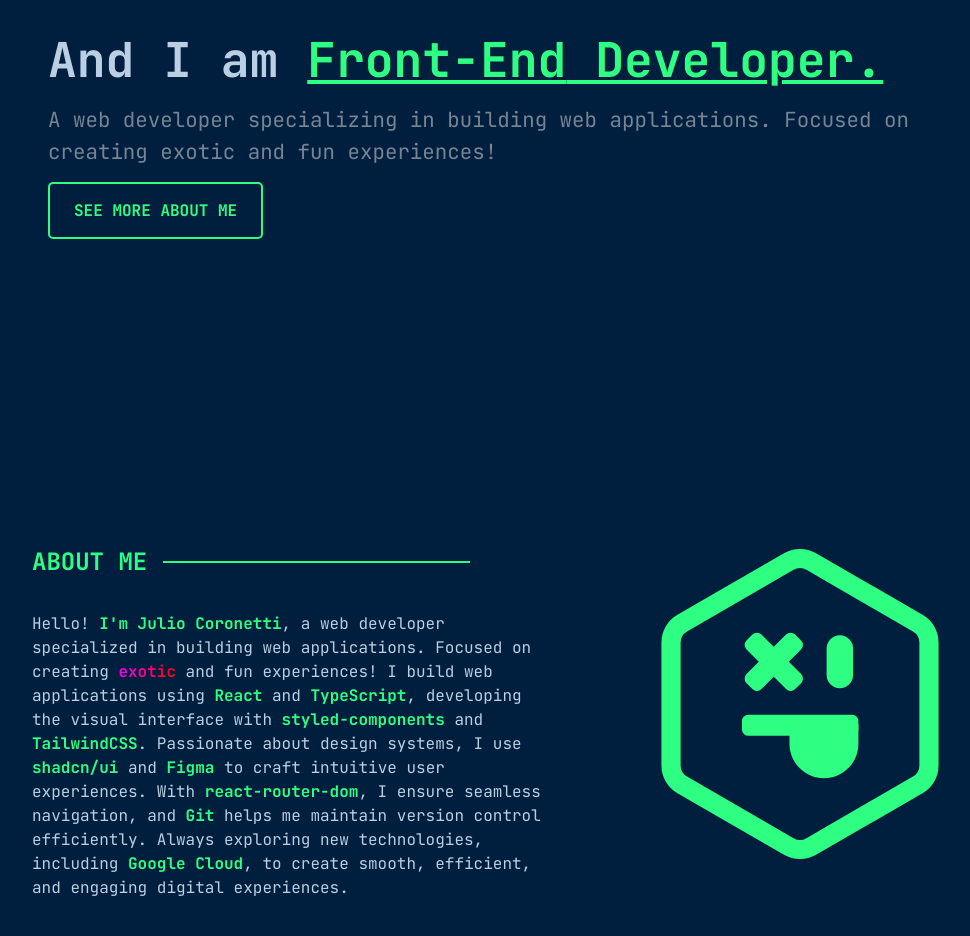
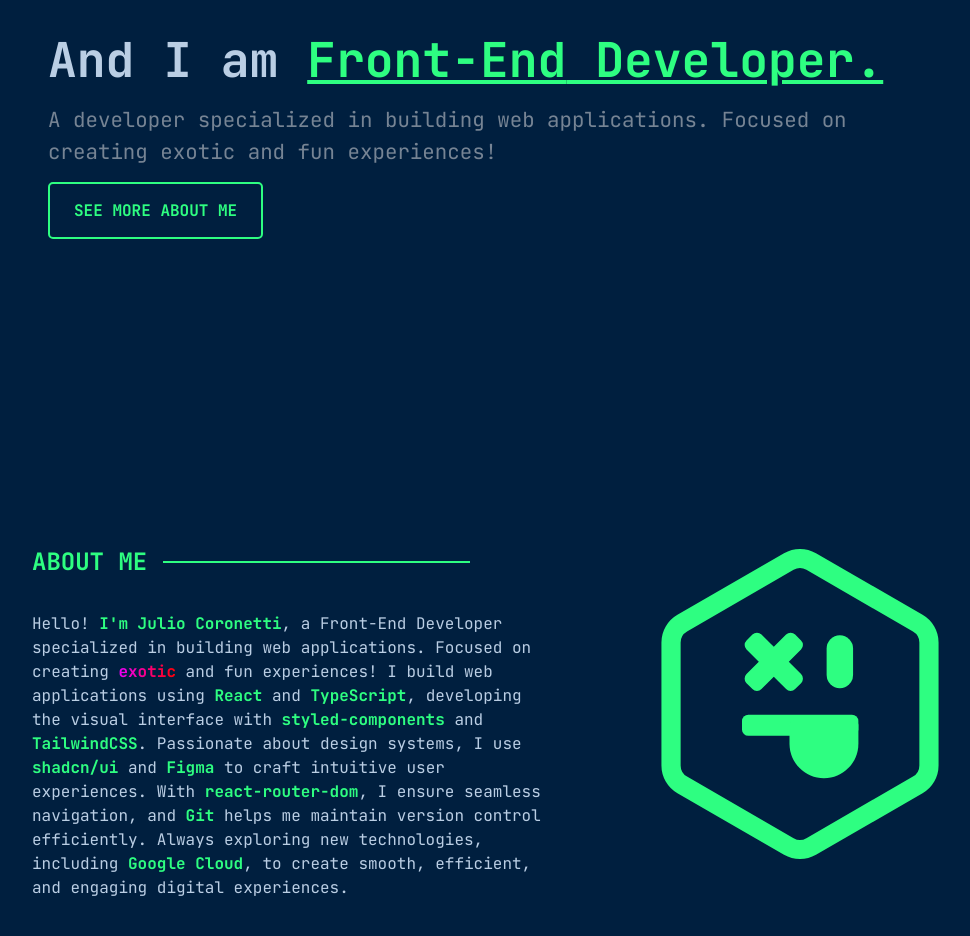
Before and after one commit to julioCoronetti/julioCoronetti.github.io, a React (Vite) app: page / in a window 1280 px wide. Shown: the part 336-1272 px from the top of the page, without its empty margins (144-1114 px from the left). Built offline with nearby package versions, Linux system fonts and the light colour scheme; the HTML template or start-up script is replaced by a standard one.

Commit message:
fix: update job titles in About and Header components for clarity

```diff
--- a/src/components/About/index.tsx
+++ b/src/components/About/index.tsx
@@ -7,9 +7,9 @@ interface AboutProps {
 }
 
 export const About = ({ stack }: AboutProps) => {
-    const textFrontEnd = "<p>Hello! <span>I'm Julio Coronetti</span>, a web developer specialized in building web applications. Focused on creating <span>exotic</span> and fun experiences! I build web applications using <span>React</span> and <span>TypeScript</span>, developing the visual interface with <span>styled-components</span> and <span>TailwindCSS</span>. Passionate about design systems, I use <span>shadcn/ui</span> and <span>Figma</span> to craft intuitive user experiences. With <span>react-router-dom</span>, I ensure seamless navigation, and <span>Git</span> helps me maintain version control efficiently. Always exploring new technologies, including <span>Google Cloud</span>, to create smooth, efficient, and engaging digital experiences.</p>";
+    const textFrontEnd = "<p>Hello! <span>I'm Julio Coronetti</span>, a Front-End Developer specialized in building web applications. Focused on creating <span>exotic</span> and fun experiences! I build web applications using <span>React</span> and <span>TypeScript</span>, developing the visual interface with <span>styled-components</span> and <span>TailwindCSS</span>. Passionate about design systems, I use <span>shadcn/ui</span> and <span>Figma</span> to craft intuitive user experiences. With <span>react-router-dom</span>, I ensure seamless navigation, and <span>Git</span> helps me maintain version control efficiently. Always exploring new technologies, including <span>Google Cloud</span>, to create smooth, efficient, and engaging digital experiences.</p>";
 
-    const textFullStack = "<p>Hello! I'm <span>Julio Coronetti</span>, a web developer specializing in building web applications. Focused on creating <span>exotic</span> and fun experiences! I build complete web applications using <span>React</span>, <span>Next.js</span>, <span>TypeScript</span>, <span>Java</span> and <span>Spring</span>, developing everything from the visual interface to the system logic. Always exploring new technologies to create smooth, efficient, and engaging digital experience.</p>";
+    const textFullStack = "<p>Hello! I'm <span>Julio Coronetti</span>, a Full-Stack Developer specializing in building web applications. Focused on creating <span>exotic</span> and fun experiences! I build complete web applications using <span>React</span>, <span>Next.js</span>, <span>TypeScript</span>, <span>Java</span> and <span>Spring</span>, developing everything from the visual interface to the system logic. Always exploring new technologies to create smooth, efficient, and engaging digital experience.</p>";
 
     const textAbout = stack === "Front-End" ? textFrontEnd : textFullStack;
 
--- a/src/components/Header/index.tsx
+++ b/src/components/Header/index.tsx
@@ -28,7 +28,7 @@ export const Header = ({ stack }: HeaderProps) => {
                 </motion.h1>
 
                 <motion.p initial="hidden" whileInView="visible" variants={textVariants(3)}>
-                    A web developer specializing in building web applications. Focused on
+                    A developer specialized in building web applications. Focused on
                     creating exotic and fun experiences!
                 </motion.p>
             </TextContainer>
```
